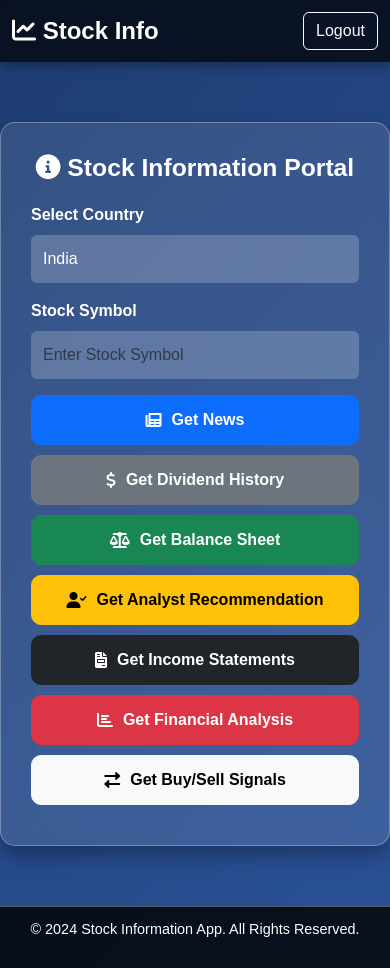
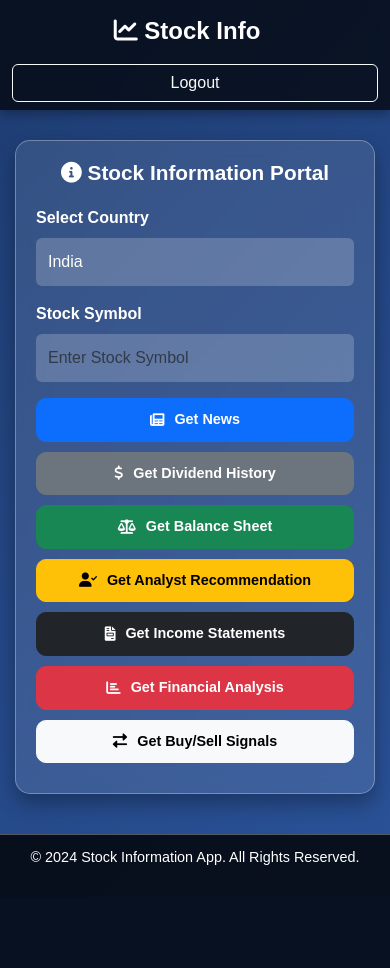
Before and after one commit to atharvapathakk/stock_Analyzer2.0_Deploy, a Flask app: page /index in a window 390 px wide. After the commit the page ends 865 px from the top, so only its background shows below. Run offline with Flask 3, Linux system fonts and the light colour scheme; a user stored in the database is signed in.

Commit message:
Initial commit with local changes

```diff
--- a/routes.py
+++ b/routes.py
@@ -9,6 +9,9 @@ import matplotlib.pyplot as plt
 import os
 from flask import jsonify
 import requests
+
+#working on news section deepseek etc , problem is in render , hve to check env variables or the structing of fetching api is the soltuion for it
+
 
 # Create Blueprint for the main routes
 main = Blueprint('main', __name__)
--- a/templates/index.html
+++ b/templates/index.html
@@ -7,7 +7,6 @@
     <link href="https://cdn.jsdelivr.net/npm/bootstrap@5.3.0-alpha1/dist/css/bootstrap.min.css" rel="stylesheet">
     <link href="https://cdnjs.cloudflare.com/ajax/libs/font-awesome/6.0.0/css/all.min.css" rel="stylesheet">
     <style>
-        /* General Styles */
         body {
             background: linear-gradient(135deg, #1e3c72, #2a5298);
             color: #fff;
@@ -15,23 +14,23 @@
             overflow-x: hidden;
         }
 
-        /* Navbar */
         .navbar {
             background: rgba(0, 0, 0, 0.7);
             backdrop-filter: blur(10px);
             box-shadow: 0 4px 10px rgba(0, 0, 0, 0.3);
         }
+
         .navbar-brand {
             font-weight: bold;
             font-size: 1.5rem;
             transition: 0.3s;
         }
+
         .navbar-brand:hover {
             color: #f8d210 !important;
             transform: scale(1.1);
         }
 
-        /* Glassmorphism Form Container */
         .form-container {
             max-width: 700px;
             margin: 60px auto;
@@ -42,16 +41,17 @@
             box-shadow: 0 10px 20px rgba(0, 0, 0, 0.3);
             border: 1px solid rgba(255, 255, 255, 0.3);
         }
+
         .form-container h2 {
             text-align: center;
             font-weight: bold;
             margin-bottom: 20px;
         }
 
-        /* Form Elements */
         .form-label {
             font-weight: 600;
         }
+
         .form-control,
         .form-select {
             background: rgba(255, 255, 255, 0.2);
@@ -60,13 +60,13 @@
             padding: 12px;
             transition: 0.3s ease-in-out;
         }
+
         .form-control:focus,
         .form-select:focus {
             background: rgba(255, 255, 255, 0.3);
             box-shadow: 0 0 10px rgba(255, 255, 255, 0.5);
         }
 
-        /* Buttons */
         .btn-custom {
             width: 100%;
             margin: 10px 0;
@@ -79,15 +79,16 @@
             border-radius: 10px;
             font-size: 1rem;
         }
+
         .btn-custom i {
             margin-right: 10px;
         }
+
         .btn-custom:hover {
             transform: translateY(-3px);
             box-shadow: 0 8px 15px rgba(255, 255, 255, 0.2);
         }
 
-        /* Footer */
         footer {
             margin-top: 40px;
             background: rgba(0, 0, 0, 0.8);
@@ -96,13 +97,46 @@
             font-size: 0.9rem;
             border-top: 1px solid rgba(255, 255, 255, 0.3);
         }
+
+        /* Responsive Styles */
+        @media (max-width: 768px) {
+            .form-container {
+                margin: 30px 15px;
+                padding: 20px;
+            }
+
+            .btn-custom {
+                font-size: 0.95rem;
+                padding: 10px;
+            }
+
+            .navbar .container-fluid {
+                flex-direction: column;
+                align-items: flex-start;
+            }
+
+            .logout-btn {
+                margin-top: 10px;
+                width: 100%;
+            }
+        }
+
+        @media (max-width: 480px) {
+            .form-container h2 {
+                font-size: 1.3rem;
+            }
+
+            .btn-custom {
+                font-size: 0.9rem;
+            }
+        }
     </style>
 </head>
 <body>
 
     <!-- Navbar -->
     <nav class="navbar navbar-expand-lg navbar-dark">
-        <div class="container-fluid">
+        <div class="container-fluid d-flex flex-column flex-md-row justify-content-between align-items-center">
             <a class="navbar-brand" href="#"><i class="fas fa-chart-line"></i> Stock Info</a>
             <a class="btn btn-outline-light logout-btn" href="{{ url_for('main.logout') }}">Logout</a>
         </div>
--- a/templates/news.html
+++ b/templates/news.html
@@ -356,6 +356,8 @@
         </div>
     </div>
 
+    news_data
+
     <div class="news-container" id="news-section">
         <h2>Stock News for {{ stock_name }}</h2>
 
```
